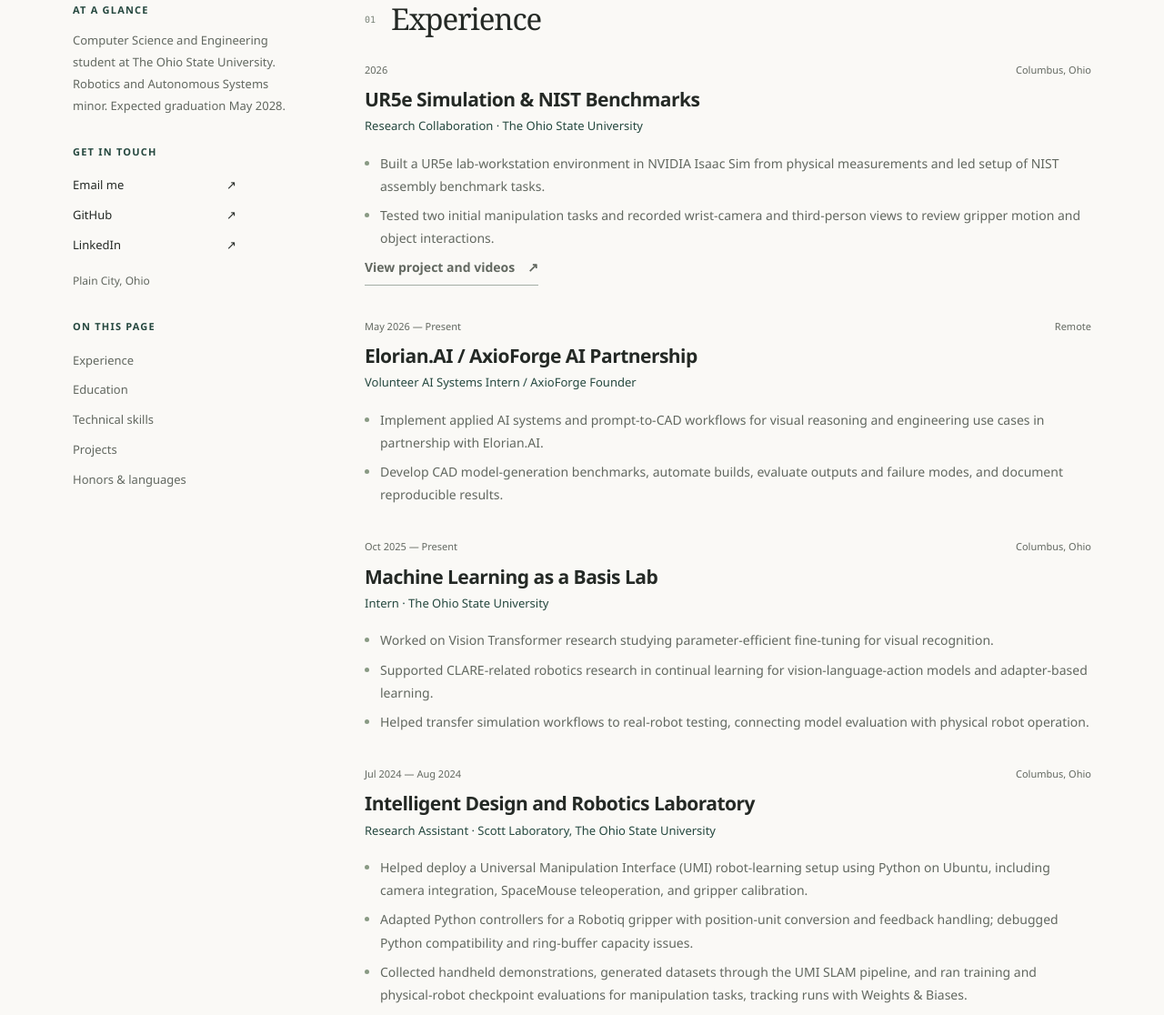
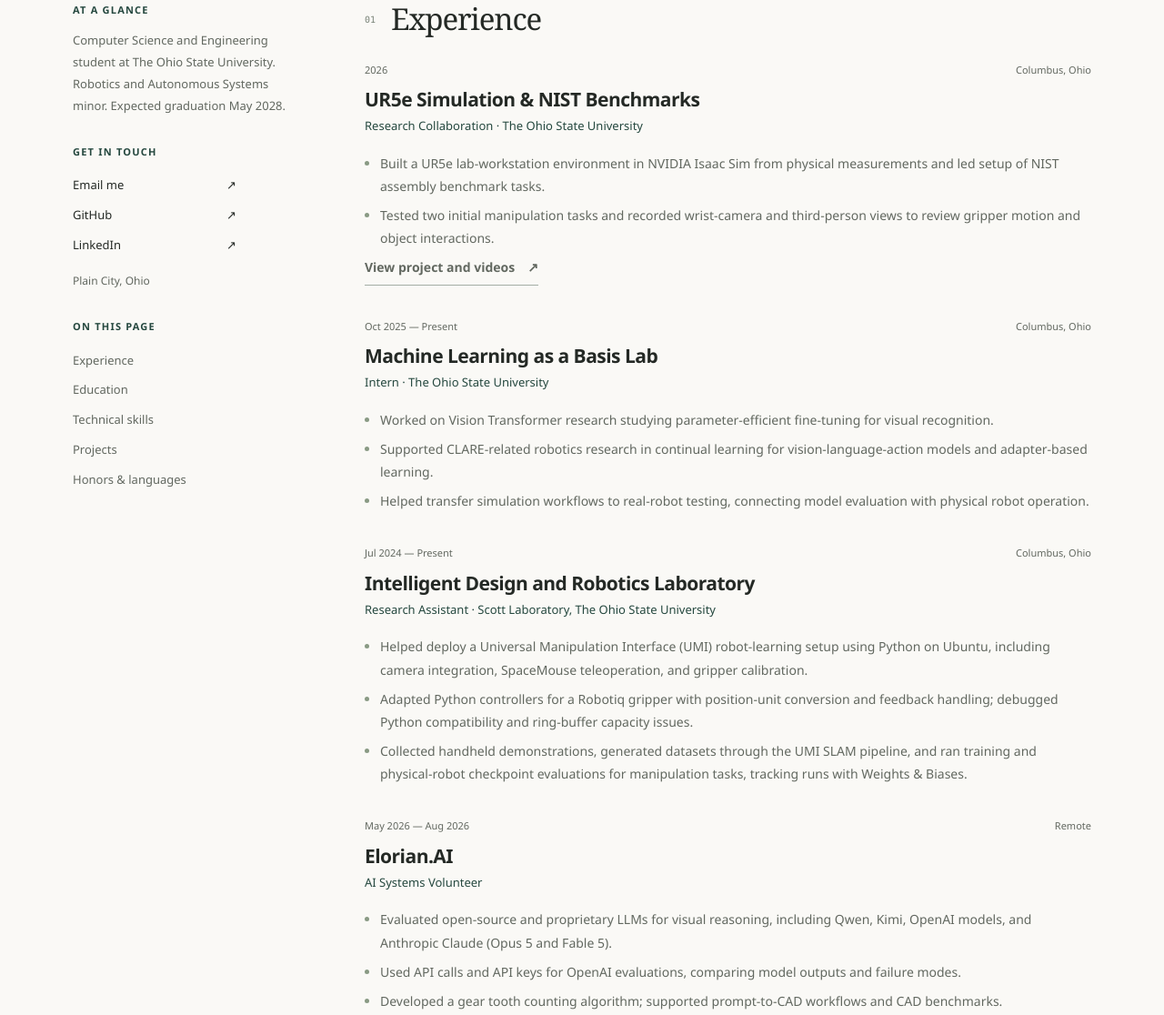
Before and after one commit to pekingperson/pekingperson.github.io, a plain HTML site: page resume.html in a window 1280 px wide. Shown: the part 484-1600 px from the top of the page at 91% size. Drawn offline with Linux system fonts and the light colour scheme.

Commit message:
Update experience dates and Elorian model evaluation work

```diff
--- a/resume.html
+++ b/resume.html
@@ -25,9 +25,9 @@
       <div class="resume-content">
         <section class="resume-section" id="experience" aria-labelledby="experience-title"><div class="resume-section-heading"><span>01</span><h2 id="experience-title">Experience</h2></div>
           <article class="experience" id="ur5e-research-experience"><div class="experience-meta"><span>2026</span><span>Columbus, Ohio</span></div><h3>UR5e Simulation &amp; NIST Benchmarks</h3><p class="role">Research Collaboration · The Ohio State University</p><ul><li>Built a UR5e lab-workstation environment in NVIDIA Isaac Sim from physical measurements and led setup of NIST assembly benchmark tasks.</li><li>Tested two initial manipulation tasks and recorded wrist-camera and third-person views to review gripper motion and object interactions.</li></ul><p><a class="text-link" href="./#ur5e-simulation">View project and videos <span aria-hidden="true">↗</span></a></p></article>
-          <article class="experience"><div class="experience-meta"><span>May 2026 — Present</span><span>Remote</span></div><h3>Elorian.AI / AxioForge AI Partnership</h3><p class="role">Volunteer AI Systems Intern / AxioForge Founder</p><ul><li>Implement applied AI systems and prompt-to-CAD workflows for visual reasoning and engineering use cases in partnership with Elorian.AI.</li><li>Develop CAD model-generation benchmarks, automate builds, evaluate outputs and failure modes, and document reproducible results.</li></ul></article>
           <article class="experience"><div class="experience-meta"><span>Oct 2025 — Present</span><span>Columbus, Ohio</span></div><h3>Machine Learning as a Basis Lab</h3><p class="role">Intern · The Ohio State University</p><ul><li>Worked on Vision Transformer research studying parameter-efficient fine-tuning for visual recognition.</li><li>Supported CLARE-related robotics research in continual learning for vision-language-action models and adapter-based learning.</li><li>Helped transfer simulation workflows to real-robot testing, connecting model evaluation with physical robot operation.</li></ul></article>
-          <article class="experience"><div class="experience-meta"><span>Jul 2024 — Aug 2024</span><span>Columbus, Ohio</span></div><h3>Intelligent Design and Robotics Laboratory</h3><p class="role">Research Assistant · Scott Laboratory, The Ohio State University</p><ul><li>Helped deploy a Universal Manipulation Interface (UMI) robot-learning setup using Python on Ubuntu, including camera integration, SpaceMouse teleoperation, and gripper calibration.</li><li>Adapted Python controllers for a Robotiq gripper with position-unit conversion and feedback handling; debugged Python compatibility and ring-buffer capacity issues.</li><li>Collected handheld demonstrations, generated datasets through the UMI SLAM pipeline, and ran training and physical-robot checkpoint evaluations for manipulation tasks, tracking runs with Weights &amp; Biases.</li></ul></article>
+          <article class="experience"><div class="experience-meta"><span>Jul 2024 — Present</span><span>Columbus, Ohio</span></div><h3>Intelligent Design and Robotics Laboratory</h3><p class="role">Research Assistant · Scott Laboratory, The Ohio State University</p><ul><li>Helped deploy a Universal Manipulation Interface (UMI) robot-learning setup using Python on Ubuntu, including camera integration, SpaceMouse teleoperation, and gripper calibration.</li><li>Adapted Python controllers for a Robotiq gripper with position-unit conversion and feedback handling; debugged Python compatibility and ring-buffer capacity issues.</li><li>Collected handheld demonstrations, generated datasets through the UMI SLAM pipeline, and ran training and physical-robot checkpoint evaluations for manipulation tasks, tracking runs with Weights &amp; Biases.</li></ul></article>
+          <article class="experience"><div class="experience-meta"><span>May 2026 — Aug 2026</span><span>Remote</span></div><h3>Elorian.AI</h3><p class="role">AI Systems Volunteer</p><ul><li>Evaluated open-source and proprietary LLMs for visual reasoning, including Qwen, Kimi, OpenAI models, and Anthropic Claude (Opus 5 and Fable 5).</li><li>Used API calls and API keys for OpenAI evaluations, comparing model outputs and failure modes.</li><li>Developed a gear tooth counting algorithm; supported prompt-to-CAD workflows and CAD benchmarks.</li></ul></article>
         </section>
         <section class="resume-section" id="education" aria-labelledby="education-title"><div class="resume-section-heading"><span>02</span><h2 id="education-title">Education</h2></div><article class="education-entry"><div class="experience-meta"><span>Expected May 2028</span><span>Columbus, Ohio</span></div><h3>The Ohio State University</h3><p class="role">College of Engineering</p><p>B.S. in Computer Science and Engineering<br>Minor in Robotics and Autonomous Systems</p><p>Fundamentals of Engineering Honors</p><p class="coursework"><span>Coursework</span>Computer Vision, AI Survey</p></article></section>
         <section class="resume-section" id="skills" aria-labelledby="skills-title"><div class="resume-section-heading"><span>03</span><h2 id="skills-title">Technical skills</h2></div><dl class="skill-list"><div><dt>Programming</dt><dd>Python, C++, Java, TypeScript, MATLAB</dd></div><div><dt>Software development</dt><dd>Next.js, FastAPI, Docker, Git / GitHub, JWT authentication, Chrome / Edge extensions</dd></div><div><dt>AI &amp; machine learning</dt><dd>TensorFlow, Vision Transformers, parameter-efficient fine-tuning, Weights &amp; Biases</dd></div><div><dt>Robotics &amp; engineering</dt><dd>Isaac Sim, Ubuntu Linux, robot calibration, teleoperation, CAD, Onshape, SolidWorks</dd></div></dl></section>
```
Also changed, not shown: index.html (+1 -1 lines).
